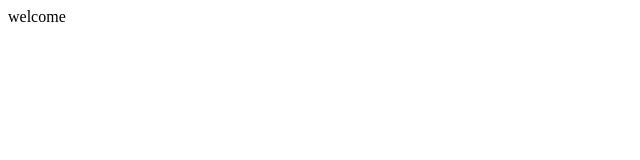
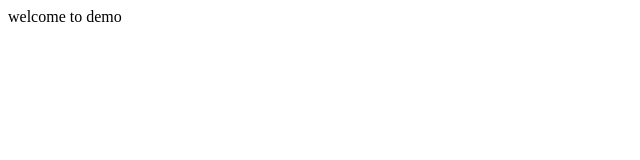
Before and after one commit to sujay0921/demo-repo, a plain HTML site: page index.html in a window 1280 px wide. Shown: the full height of the page, 0-640 px from the left. Drawn offline with Linux system fonts and the light colour scheme.

Commit message:
chnaged html file div

```diff
--- a/index.html
+++ b/index.html
@@ -7,7 +7,7 @@
 </head>
 <body>
     <div>
-        welcome
+        welcome to demo
     </div>
 </body>
 </html>
```
